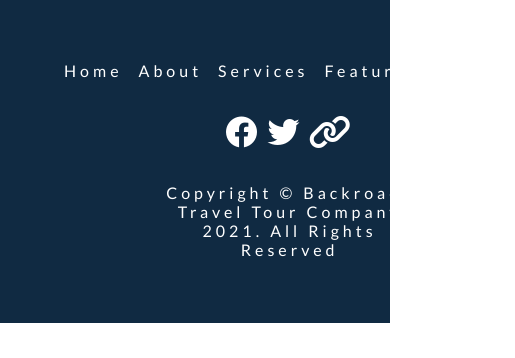
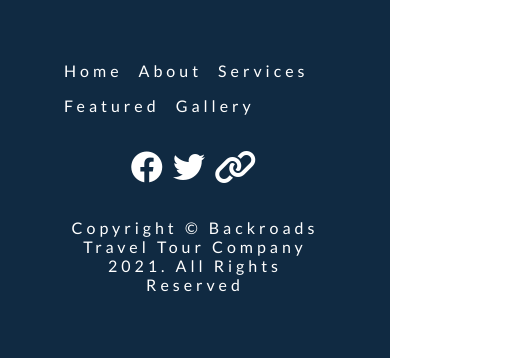
Before and after one commit to KamilGc/UdemyBackroads, a plain HTML site: page index.html in a window 390 px wide. Shown: the part 7157-7515 px from the top of the page, 515 px wide, since content can reach past the window. Before the commit the page ends 7480 px from the top, so only its background shows below. Drawn offline with Linux system fonts and the light colour scheme.

Commit message:
fixed overflow on phones

```diff
--- a/style.css
+++ b/style.css
@@ -36,6 +36,11 @@
 	margin: 0;
 	padding: 0;
 	box-sizing: border-box;
+}
+
+html,
+body {
+	overflow-x: hidden;
 }
 
 body {
@@ -616,13 +621,13 @@ footer {
 	flex-direction: column;
 	align-items: center;
 	padding: 4rem;
-	flex-wrap: wrap;
 }
 
 .footer-links ul {
 	display: flex;
 	gap: 1rem;
 	padding-bottom: 2rem;
+	flex-wrap: wrap;
 }
 
 .footer-links a,
```
